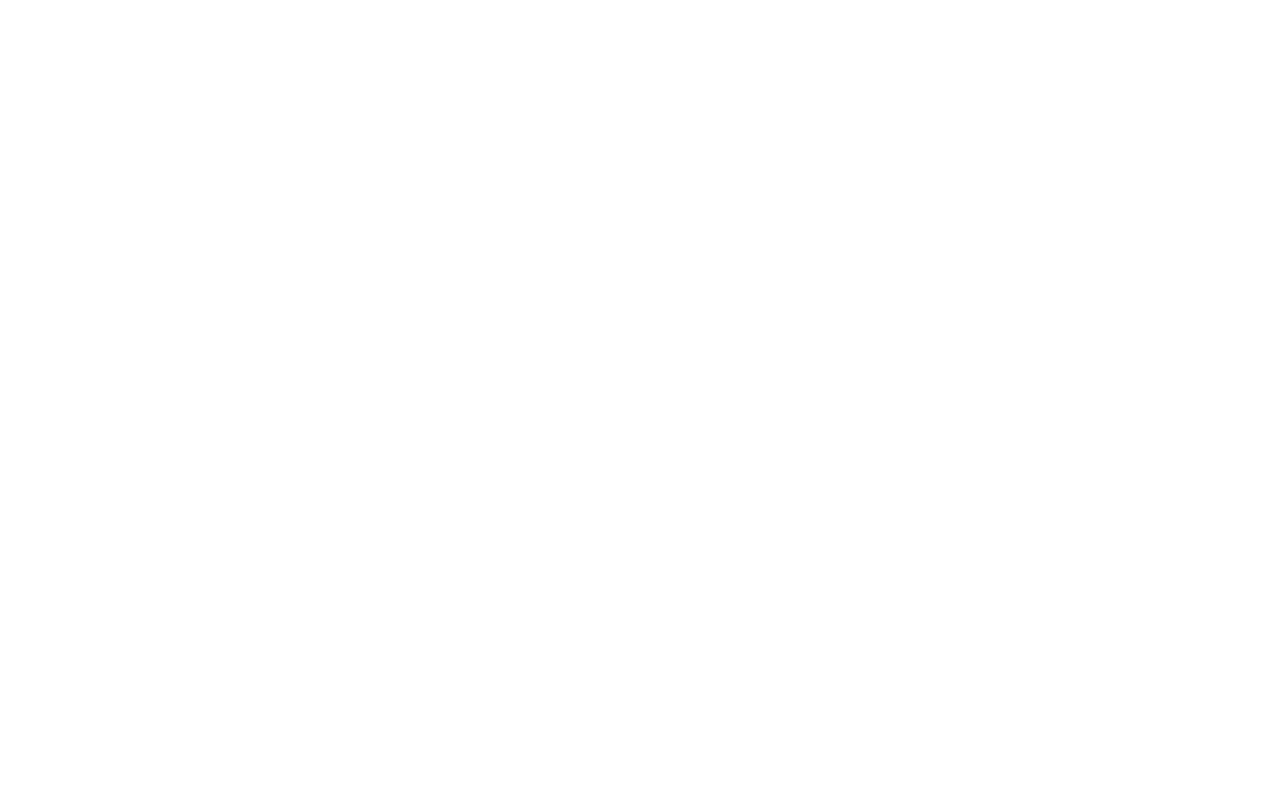
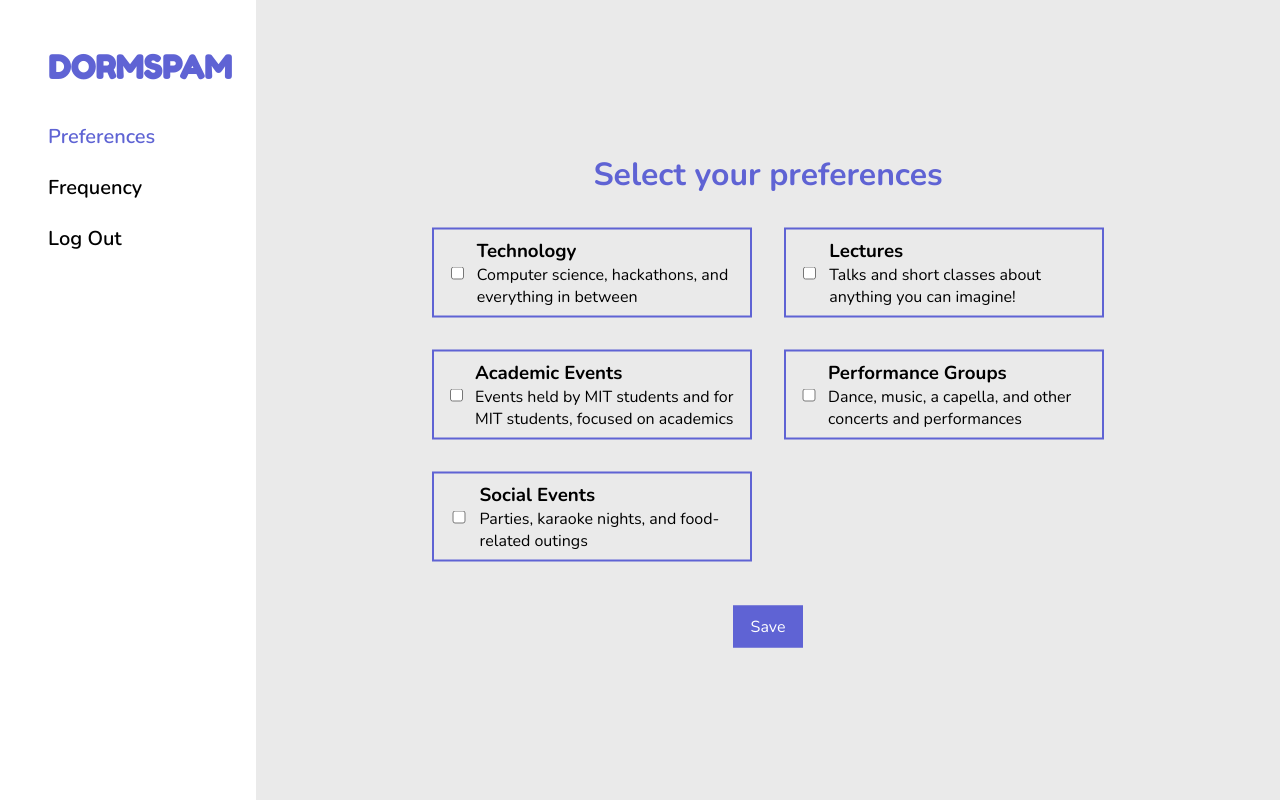
Before and after one commit to dormspam/frontend, a React (Create React App) app: page /settings in a window 1280 px wide. Built offline with nearby package versions, Linux system fonts and the light colour scheme.

Commit message:
Added settings view

```diff
--- a/src/App.js
+++ b/src/App.js
@@ -5,7 +5,7 @@ import { BrowserRouter, Route, Switch } from "react-router-dom";
 import EventView from "./components/event/EventView";
 import HomeView from "./components/home/HomeView";
 import AuthView from "./components/auth/AuthView";
-import PreferencesView from "./components/preferences/PreferencesView";
+import SettingsView from "./components/settings/SettingsView";
 
 class App extends Component {
   render() {
@@ -25,7 +25,7 @@ class App extends Component {
             <Route exact path="/event/:id" component={EventView} />
             <Route exact path="/login" render={(props) => <AuthView type="login" />} />
             <Route exact path="/register" render={(props) => <AuthView type="register" />} />
-            <Route exact path="/preferences" component={PreferencesView} />
+            <Route exact path="/settings" component={SettingsView} />
           </Switch>
         </div>
       </BrowserRouter>
--- a/src/components/home/header/HomeHeaderView.js
+++ b/src/components/home/header/HomeHeaderView.js
@@ -7,7 +7,7 @@ class HomeHeaderView extends Component {
       <div className="HomeHeaderView">
         <div className="empty-space" />
         <h1 className="logo">Dormspam</h1>
-        <a href="/register">
+        <a href="/settings">
           <img src="/img/settings.svg" alt="Settings" />
         </a>
       </div>
--- /dev/null
+++ b/src/components/settings/SettingsView.css
@@ -0,0 +1,48 @@
+.SettingsView .column {
+  display: inline-block;
+  height: 100vh;
+  overflow-y: scroll;
+  padding: 48px;
+  vertical-align: top;
+}
+
+.SettingsView .left {
+  width: 20vw;
+}
+
+.SettingsView .left h1 {
+  font-family: "Fredoka One", cursive;
+  margin-bottom: 36px;
+  text-align: center;
+  text-transform: uppercase;
+}
+
+.SettingsView .left h1 a {
+  color: #5f63d4;
+  text-decoration: none;
+}
+
+.SettingsView .left ul {
+  list-style-type: none;
+}
+
+.SettingsView .left li {
+  cursor: pointer;
+  font-size: 20px;
+  font-weight: 600;
+  margin-bottom: 24px;
+  transition: 0.25s ease all;
+}
+
+.SettingsView .left li:hover {
+  color: #5f64d4;
+}
+
+.SettingsView .left li.active {
+  color: #5f64d4;
+}
+
+.SettingsView .right {
+  background: #eaeaea;
+  width: 80vw;
+}
--- /dev/null
+++ b/src/components/settings/SettingsView.js
@@ -0,0 +1,45 @@
+import React, { Component } from "react";
+import "./SettingsView.css";
+
+import PreferencesView from "./preferences/PreferencesView";
+
+class SettingsView extends Component {
+  constructor(props) {
+    super(props);
+
+    this.state = {
+      currentItem: "Preferences"
+    };
+
+    this.handleItemClick = this.handleItemClick.bind(this);
+  }
+
+  handleItemClick(event) {
+    this.setState({
+      currentItem: event.target.getAttribute("item")
+    });
+  }
+
+  render() {
+    let settingsItems = ["Preferences", "Frequency", "Log Out"];
+    let settingsItemTags = settingsItems.map(item => (
+      <li className={item === this.state.currentItem ? "active" : ""} key={item} item={item} onClick={this.handleItemClick}>{item}</li>
+    ));
+
+    return (
+      <div className="SettingsView">
+        <div className="left column">
+          <h1><a href="/">Dormspam</a></h1>
+          <ul>
+            {settingsItemTags}
+          </ul>
+        </div>
+        <div className="right column">
+          <PreferencesView hidden={this.state.currentItem !== "Preferences"} />
+        </div>
+      </div>
+    );
+  }
+}
+
+export default SettingsView;
--- a/src/components/preferences/PreferencesView.css
+++ b/src/components/settings/preferences/PreferencesView.css
@@ -1,6 +1,10 @@
+.PreferencesView {
+  height: 100%;
+}
+
 .PreferencesView .container {
   left: 50%;
-  position: absolute;
+  position: relative;
   top: 50%;
   transform: translate(-50%, -50%);
   width: 704px;
--- a/src/components/preferences/PreferencesView.js
+++ b/src/components/settings/preferences/PreferencesView.js
@@ -57,7 +57,7 @@ class PreferencesView extends Component {
     ))
 
     return (
-      <div className="PreferencesView">
+      <div className={"PreferencesView" + (this.props.hidden ? " hidden" : "")}>
         <div className="container">
           <h1>Select your preferences</h1>
           {categoryTags}
```
